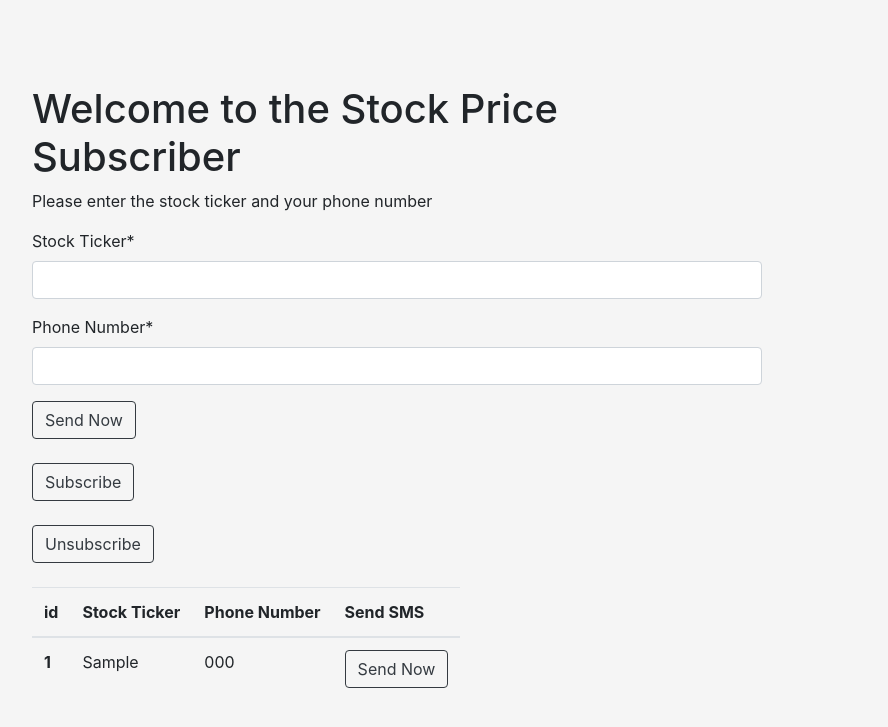
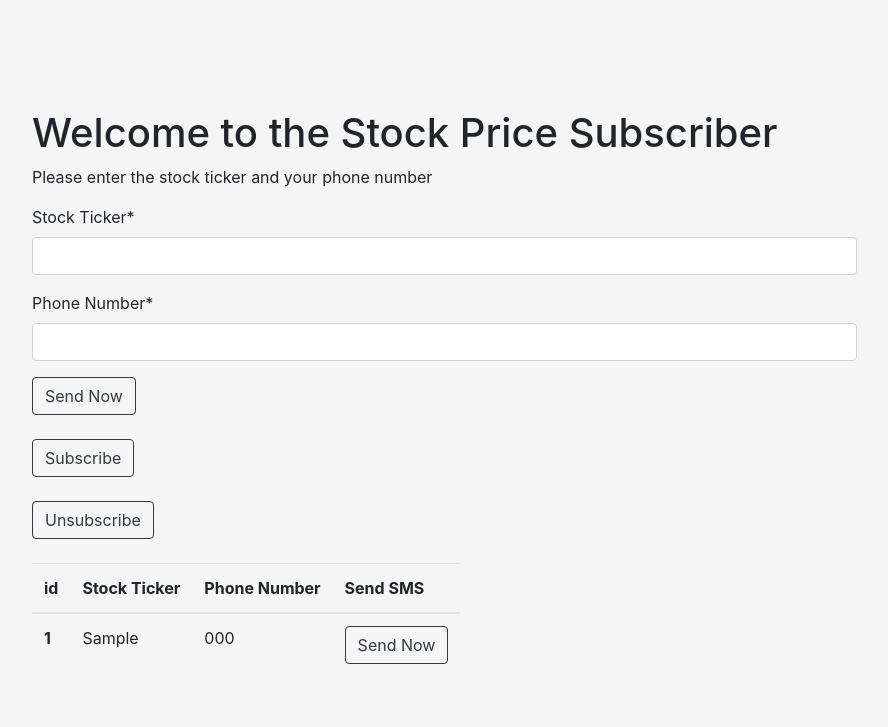
Before and after one commit to kaooooru/Hextom_Stock_Subscription, a Django app: page / in a window 1280 px wide. Shown: the top 727 px of the page, without its empty margins (53-941 px from the left). Run offline with Django 3.2, Linux system fonts and the light colour scheme; tables that the repository leaves empty hold one stand-in row (values such as "Sample post"); some libraries are stand-ins or nearby versions.

Commit message:
Update base.html

```diff
--- a/mysite/stocksub/templates/stocksub/base.html
+++ b/mysite/stocksub/templates/stocksub/base.html
@@ -16,7 +16,7 @@
 
   <div class="container">
     <div class="row">
-      <div class="col-sm-8">
+      <div class="col-9">
         {% block content %}
         {% endblock %}
       </div>
```
